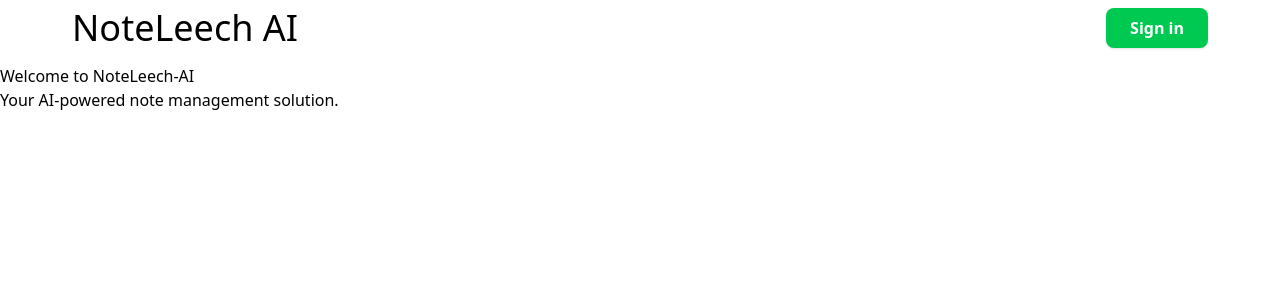
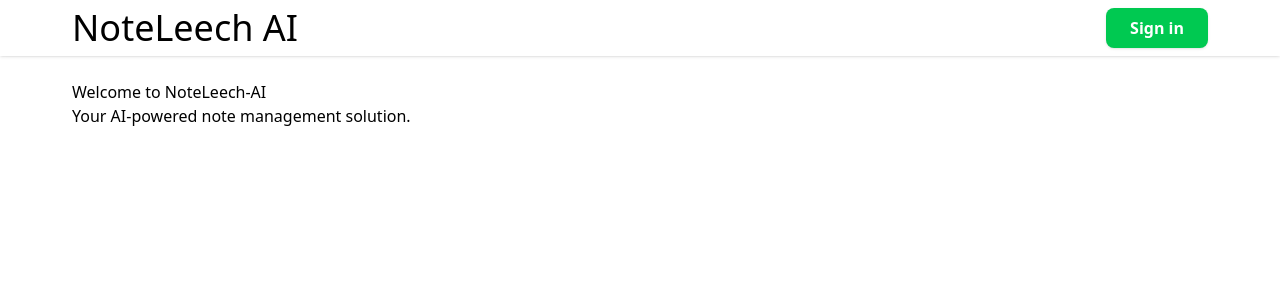
Before and after one commit to Adarsh29-10/NoteLeech-AI, a React (Vite) app in the folder frontend/: page / in a window 1280 px wide. Shown: the top 300 px of the page. Built offline with nearby package versions, Linux system fonts and the light colour scheme.

Commit message:
Add shadow to NavBar header and adjust LandingPage padding

```diff
--- a/frontend/src/Components/Header/NavBar.jsx
+++ b/frontend/src/Components/Header/NavBar.jsx
@@ -9,7 +9,7 @@ const NavBar = () => {
 
     return (
         <>
-            <header className='fixed w-full flex items-center justify-between px-6 py-3 sm:px-18 sm:py-2'>
+            <header className='fixed w-full flex items-center justify-between px-6 py-3 sm:px-18 sm:py-2 shadow'>
                 <h1 className='text-2xl sm:text-4xl'>NoteLeech AI</h1>
 
             {/* Desktop View */}
--- a/frontend/src/Components/LandingPage/LandingPage.jsx
+++ b/frontend/src/Components/LandingPage/LandingPage.jsx
@@ -2,7 +2,7 @@ import React from 'react';
 
 function LandingPage() {
     return (
-        <div className='h-screen w-full pt-16'>
+        <div className='h-screen pt-20 px-18 '>
             <h1>Welcome to NoteLeech-AI</h1>
             <p>Your AI-powered note management solution.</p>
         </div>
```
